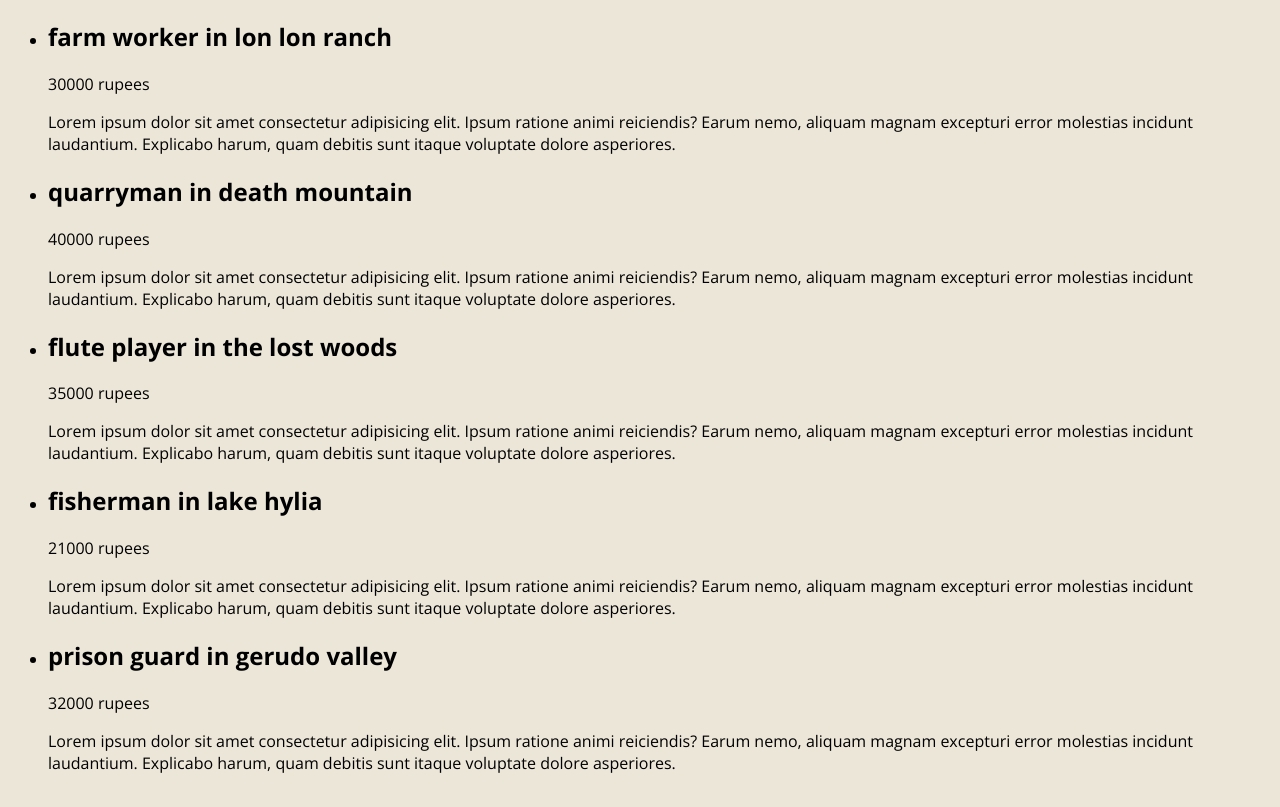
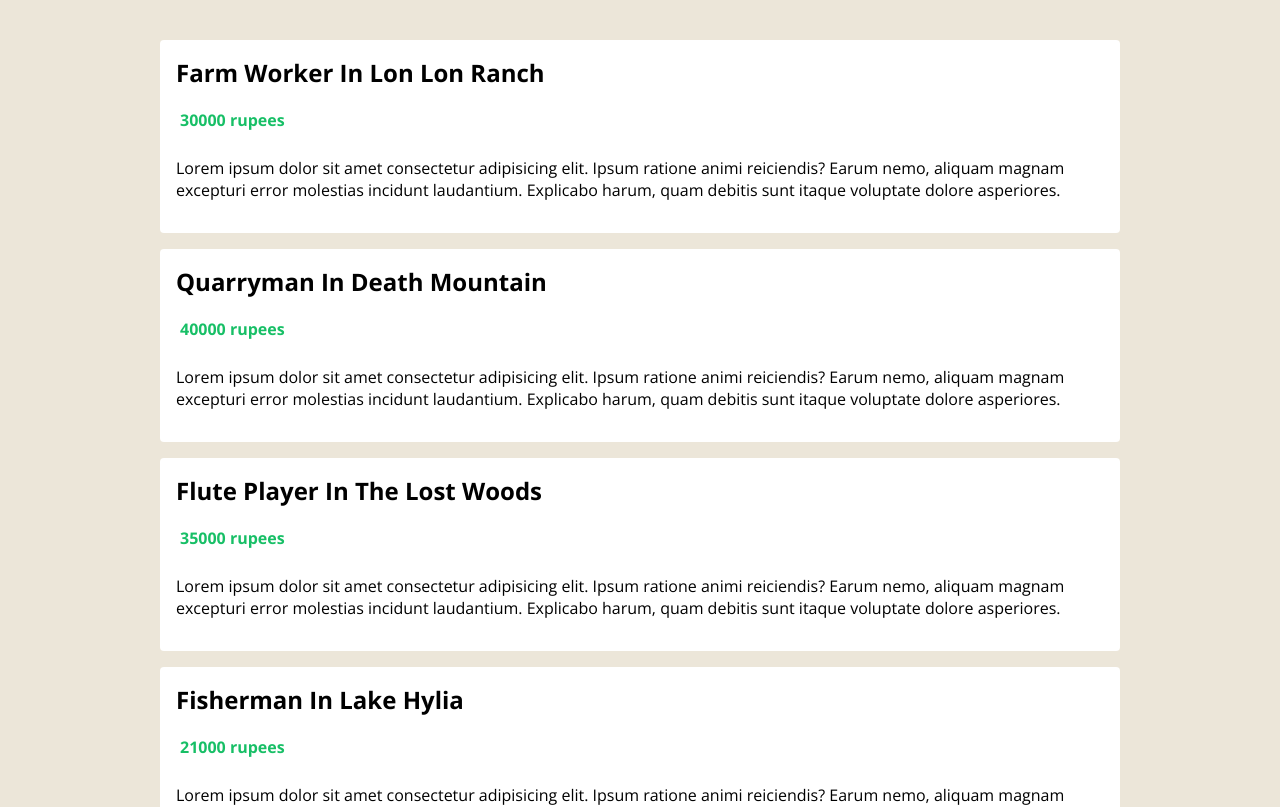
Before and after one commit to crypt096/vue3-typescript, a Vue app: page / in a window 1280 px wide. Shown: the top 807 px of the page. Built offline with nearby package versions, Linux system fonts and the light colour scheme.

Commit message:
Add styling.

```diff
--- a/src/components/JobList.vue
+++ b/src/components/JobList.vue
@@ -20,6 +20,35 @@
 </template>
 
 <style scoped>
+.job-list {
+  max-width: 960px;
+  margin: 40px auto;
+}
+.job-list ul {
+  padding: 0;
+}
+.job-list li {
+  list-style-type: none;
+  background: white;
+  padding: 16px;
+  margin: 16px 0;
+  border-radius: 4px;
+}
+.job-list h2 {
+  margin: 0 0 10px;
+  text-transform: capitalize;
+}
+.salary {
+  display: flex;
+}
+.salary img {
+  width: 30px;
+}
+.salary p {
+  color: #17bf66;
+  font-weight: bold;
+  margin: 10px 4px;
+}
 </style>
 
 <script lang="ts">
```
